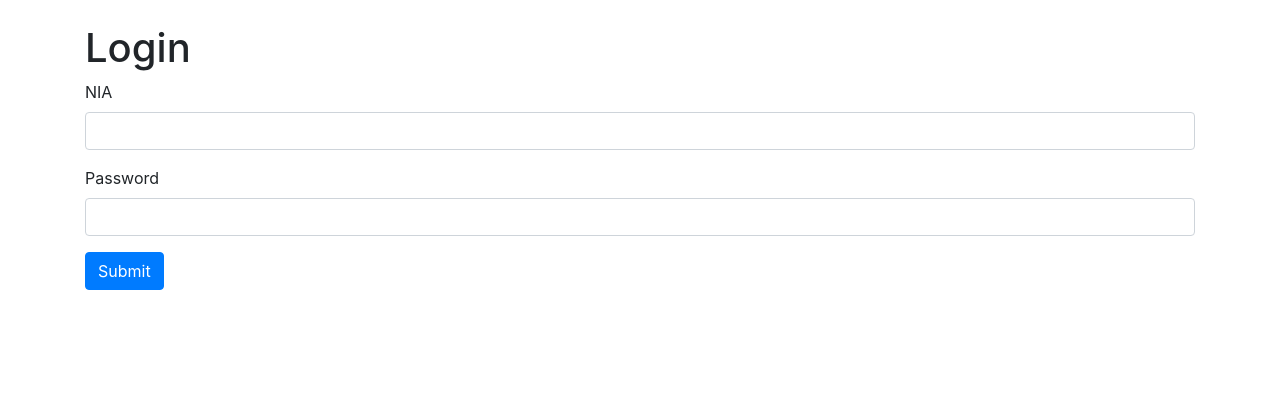
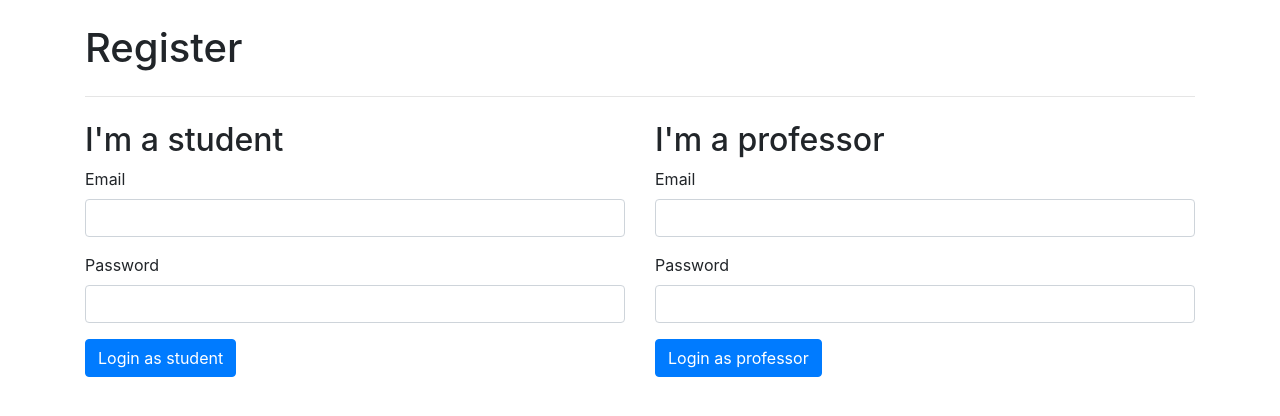
Before and after one commit to JorgeFrias/ClassOnV2, a Flask app: page /login in a window 1280 px wide. Shown: the part 56-472 px from the top of the page. Run offline with Flask 2, Linux system fonts and the light colour scheme; some libraries are stand-ins or nearby versions.

Commit message:
Login for professor and student working. BUG: Weird error when the password or mail don't match, it reloads the page and writes the last email in both professor and student.

```diff
--- a/BackEnd/Server/classOn/home/home.py
+++ b/BackEnd/Server/classOn/home/home.py
@@ -108,50 +108,34 @@ def registerGeneral():
 
     return render_template('register.html', formStudent=formStudent, formProfessor=formProfessor)
 
-
-# # Register
-# @home.route('/register', methods=['GET', 'POST'])
-# def register():
-#     form = RegisterForm(request.form)
-#     if(request.method == 'POST' and form.validate()):
-#         #Submited
-#         name = form.name.data
-#         lastName = form.lastName.data
-#         lastNameSecond = form.lastNameSecond.data
-#         nia = form.nia.data
-#         email = form.email.data
-#         password = sha256_crypt.encrypt(str(form.password.data))
-#
-#         # DB access
-#         # Create the cursor
-#         cur = mysql.connection.cursor()
-#         # Execute query
-#         cur.execute("INSERT INTO students(name, last_name, last_name_second, NIA, email, password) VALUES(%s, %s, %s, %s, %s, %s)", (name, lastName, lastNameSecond, nia, email, password))
-#         # Commit to DB
-#         mysql.connection.commit()
-#         # Close connection
-#         cur.close()
-#
-#         flash('You are now registerd and can log in', 'success')
-#
-#         return redirect(url_for('home.login'))
-#
-#     return render_template('register.html', form=form)
-
-# User login
 @home.route('/login', methods=['GET', 'POST'])
 def login():
-    if request.method == 'POST':
-        # Get form fields
-        nia = request.form['nia']
-        password_candidate = request.form['password']
+    if (request.method == 'POST'):
+        email = ''
+        password_candidate = ''
+        isProfessor = False
+        isStudent = False
+        if request.form['btn'] == 'isStudent':
+            email = request.form['email']
+            password_candidate = request.form['password']
+            isStudent = True
+        elif request.form['btn'] == 'isProfessor':
+            email = request.form['email']
+            password_candidate = request.form['password']
+            isProfessor = True
+        else:
+            raise IOError('login error')
+            pass
 
-        # Create cursor
+        # Fetch from DB
         cur = mysql.connection.cursor()
-        # Get user by username
-        result = cur.execute('SELECT * FROM students WHERE nia = %s', [nia])
+        result = None
+        if isStudent:
+            result = cur.execute('SELECT * FROM students WHERE email = %s', [email])
+        elif isProfessor:
+            result = cur.execute('SELECT * FROM professors WHERE email = %s', [email])
 
-        if (result > 0):
+        if result > 0:
             # Get stored hash
             data = cur.fetchone()                   # Fetches the first one
             password = data['password']             # Dictionary
@@ -159,25 +143,76 @@ def login():
             # Compare passwords
             if (sha256_crypt.verify(password_candidate, password)):
                 # Passed verification
-                session['logged_in'] = True
-                session['nia'] = nia
-                session['page'] = 1
+                if isStudent:
+                    session['logged_in'] = True
+                    session['isProfessor'] = False
+                    session['nia'] = data['NIA']
+                    session['page'] = 1             # Assigment starts from first page
 
-                flash('You are now logged in', 'success')
-                # $$$$ video minuto 15:49
-                return redirect(url_for('assigment.Assigment_page', page=1))
+                    cur.close()                     # Close DB connection
+                    flash('You are now logged in', 'success')
+                    return redirect(url_for('assigment.Assigment_page', page=1))
+
+                if isProfessor:
+                    session['logged_in'] = True
+                    session['isProfessor'] = True
+
+                    cur.close()                     # Close DB connection
+                    flash('You are now logged in professor', 'success')
+                    return redirect(url_for('home.index', page=1))
 
             else:
+                cur.close()                         # Close DB connection
                 error = 'Password Not matched'
                 return render_template('login.html', error=error)
-            # # Close connection
-            # cur.close()
+
         else:
-            # home.logger.info('No user')
-            error = 'NIA not found'
+            cur.close()
+            error = 'email not found'
             return render_template('login.html', error=error)
 
     return render_template('login.html')
+#
+# # User login
+# @home.route('/login', methods=['GET', 'POST'])
+# def login():
+#     if request.method == 'POST':
+#         # Get form fields
+#         nia = request.form['nia']
+#         password_candidate = request.form['password']
+#
+#         # Create cursor
+#         cur = mysql.connection.cursor()
+#         # Get user by username
+#         result = cur.execute('SELECT * FROM students WHERE nia = %s', [nia])
+#
+#         if (result > 0):
+#             # Get stored hash
+#             data = cur.fetchone()                   # Fetches the first one
+#             password = data['password']             # Dictionary
+#
+#             # Compare passwords
+#             if (sha256_crypt.verify(password_candidate, password)):
+#                 # Passed verification
+#                 session['logged_in'] = True
+#                 session['nia'] = nia
+#                 session['page'] = 1
+#
+#                 flash('You are now logged in', 'success')
+#                 # $$$$ video minuto 15:49
+#                 return redirect(url_for('assigment.Assigment_page', page=1))
+#
+#             else:
+#                 error = 'Password Not matched'
+#                 return render_template('login.html', error=error)
+#             # # Close connection
+#             # cur.close()
+#         else:
+#             # home.logger.info('No user')
+#             error = 'NIA not found'
+#             return render_template('login.html', error=error)
+#
+#     return render_template('login.html')
 
 @home.route('/logout')
 @is_logged_in                   # Uses the flask decorator to check if is logged in
--- a/BackEnd/Server/classOn/home/templates/login.html
+++ b/BackEnd/Server/classOn/home/templates/login.html
@@ -1,19 +1,18 @@
 {% extends 'layout.html' %}
 
 {% block body %}
-    <h1>Login</h1>
-    <!--{% include 'includes/_messages.html' %} This makes the messages appear one more time-->
-    <form action="" method="POST">
-        <div class="form-group">
-            <label>NIA</label>
-            <!--if the user refresh we want the user to stay-->
-            <input type="text" name="nia" class="form-control" value="{{request.form.nia}}">
+    <h1>Register</h1>
+    <hr class="my-4">
+    <div class="row">
+        <div class="col">
+            <!--<div class="jumbotron">-->
+                {% include "loginStudent.html" %}
+            <!--</div>-->
         </div>
-        <div class="form-group">
-            <label>Password</label>
-            <!--if the user refresh we want the user to stay-->
-            <input type="password" name="password" class="form-control" value="{{request.form.password}}">
+        <div class="col">
+            <!--<div class="jumbotron">-->
+                {% include "loginProfessor.html" %}
+            <!--</div>-->
         </div>
-        <button type="submit" class="btn btn-primary">Submit</button>
-    </form>
+    </div>
 {% endblock %}
--- a/BackEnd/Server/classOn/home/templates/loginProfessor.html
+++ b/BackEnd/Server/classOn/home/templates/loginProfessor.html
@@ -6,13 +6,13 @@
         <div class="form-group">
             <label>Email</label>
             <!--if the user refresh we want the user to stay-->
-            <input type="text" name="email" class="form-control" value="{{request.formProfessor.email}}">
+            <input type="text" name="email" class="form-control" value="{{request.form.email}}">
         </div>
         <div class="form-group">
             <label>Password</label>
             <!--if the user refresh we want the user to stay-->
-            <input type="password" name="password" class="form-control" value="{{request.formProfessor.password}}">
+            <input type="password" name="password" class="form-control" value="{{request.form   .password}}">
         </div>
-        <button type="submit" name="professor" class="btn btn-primary">Submit</button>
+        <button type="submit" name="btn" class="btn btn-primary" value="isProfessor">Login as professor</button>
     </form>
 {% endblock %}
--- a/BackEnd/Server/classOn/home/templates/loginStudent.html
+++ b/BackEnd/Server/classOn/home/templates/loginStudent.html
@@ -4,15 +4,15 @@
     <!--{% include 'includes/_messages.html' %} This makes the messages appear one more time-->
     <form action="" method="POST">
         <div class="form-group">
-            <label>NIA</label>
+            <label>Email</label>
             <!--if the user refresh we want the user to stay-->
-            <input type="text" name="nia" class="form-control" value="{{request.formStudent.nia}}">
+            <input type="text" name="email" class="form-control" value="{{request.form.email}}">
         </div>
         <div class="form-group">
             <label>Password</label>
             <!--if the user refresh we want the user to stay-->
-            <input type="password" name="password" class="form-control" value="{{request.formStudent.password}}">
+            <input type="password" name="password" class="form-control" value="{{request.form.password}}">
         </div>
-        <button type="submit" name="student" class="btn btn-primary">Submit</button>
+        <button type="submit" name="btn" class="btn btn-primary" value="isStudent">Login as student</button>
     </form>
 {% endblock %}
```
